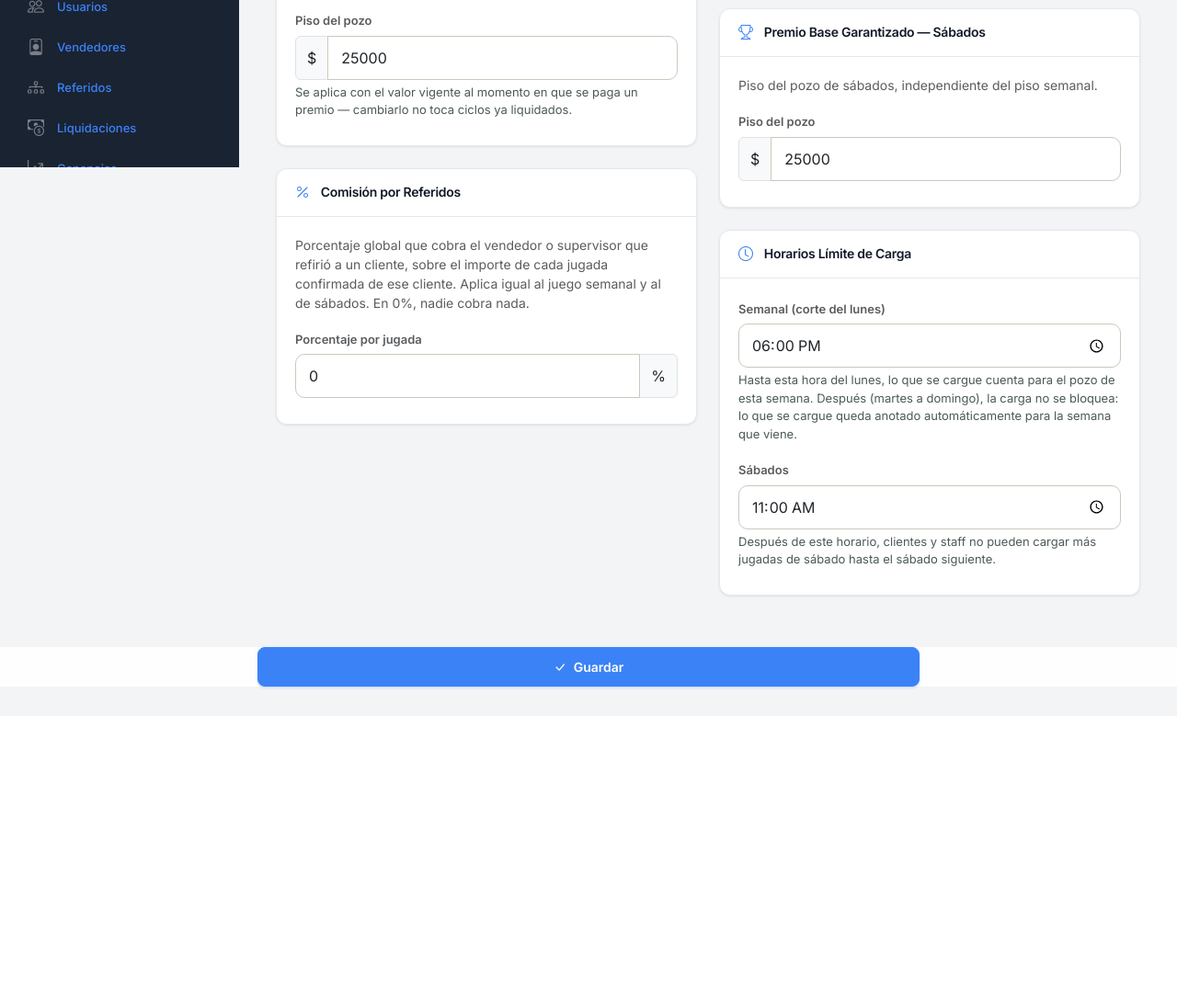
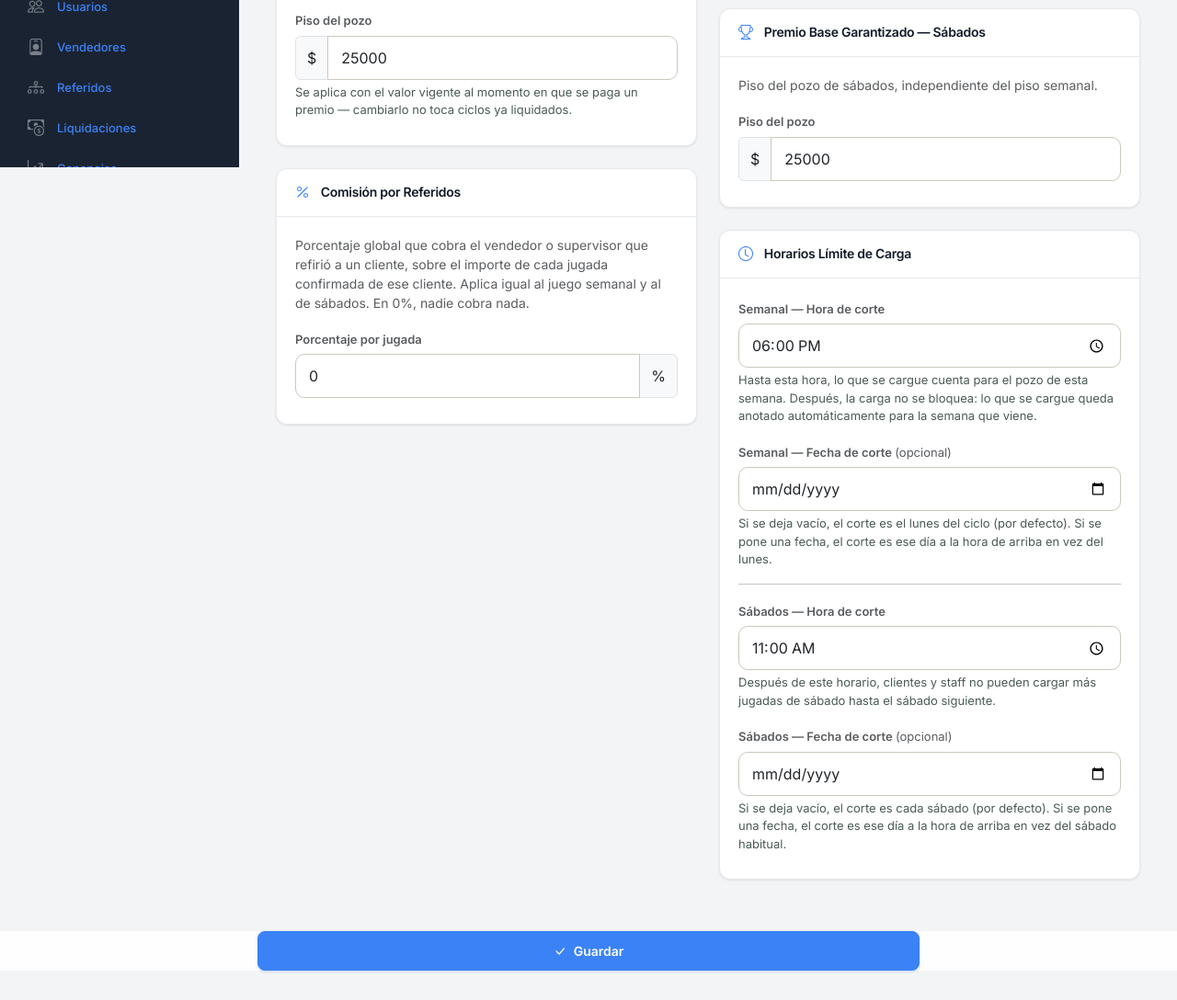
Before and after one commit to danqueve/polla, a PHP site: page /polla/admin/configuracion/index.php in a window 1280 px wide. Shown: the part 618-1706 px from the top of the page at 92% size. Before the commit the page ends 1369 px from the top, so only its background shows below. Run offline with PHP 8.4, Linux system fonts and the light colour scheme; the visitor is signed in with stand-in values (Sample User, id 1); tables that the repository leaves empty or names only in its code hold one stand-in row (values such as "Sample post").

Commit message:
Agregar campo de fecha límite a la configuración de horarios
Los horarios de corte (semanal y sábados) ahora permiten configurar
opcionalmente una fecha específica además de la hora. Cuando se deja
vacío, el comportamiento es el de siempre (lunes para semanal, sábado
para sábados). Cuando se pone una fecha, el corte se aplica en esa
fecha a la hora configurada.

Co-Authored-By: Claude Opus 4.6 <noreply@anthropic.com>
Claude-Session: https://claude.ai/code/session_014tkUyDgFMjYMQTE2Zf1Atv

```diff
--- a/admin/configuracion/guardar.php
+++ b/admin/configuracion/guardar.php
@@ -15,6 +15,8 @@ $montoSabado = trim($_POST['monto_jugada_sabado'] ?? '');
 $premioBaseSabado = trim($_POST['premio_base_sabado'] ?? '');
 $horarioSemanal   = trim($_POST['horario_limite_semanal'] ?? '');
 $horarioSabado    = trim($_POST['horario_limite_sabado'] ?? '');
+$fechaLimiteSemanal = trim($_POST['fecha_limite_semanal'] ?? '');
+$fechaLimiteSabado  = trim($_POST['fecha_limite_sabado'] ?? '');
 $comisionPorcentaje = trim($_POST['comision_jugada_porcentaje'] ?? '');
 $cantidadSabado      = trim($_POST['numeros_por_jugada_sabado'] ?? '');
 
@@ -25,6 +27,8 @@ $old = [
     'premio_base_sabado'         => $premioBaseSabado,
     'horario_limite_semanal'     => $horarioSemanal,
     'horario_limite_sabado'      => $horarioSabado,
+    'fecha_limite_semanal'       => $fechaLimiteSemanal,
+    'fecha_limite_sabado'        => $fechaLimiteSabado,
     'comision_jugada_porcentaje' => $comisionPorcentaje,
     'numeros_por_jugada_sabado'  => $cantidadSabado,
 ];
--- a/admin/configuracion/index.php
+++ b/admin/configuracion/index.php
@@ -22,8 +22,12 @@ $ultimaPremioSabado = $configuracion->ultimaActualizacion('premio_base_sabado');
 
 $horarioSemanal      = old('horario_limite_semanal', $configuracion->horarioLimiteSemanal());
 $horarioSabado       = old('horario_limite_sabado', $configuracion->horarioLimiteSabado());
+$fechaLimiteSemanal  = old('fecha_limite_semanal', $configuracion->fechaLimiteSemanal());
+$fechaLimiteSabado   = old('fecha_limite_sabado', $configuracion->fechaLimiteSabado());
 $ultimoHorarioSemanal = $configuracion->ultimaActualizacion('horario_limite_semanal');
 $ultimoHorarioSabado  = $configuracion->ultimaActualizacion('horario_limite_sabado');
+$ultimaFechaSemanal   = $configuracion->ultimaActualizacion('fecha_limite_semanal');
+$ultimaFechaSabado    = $configuracion->ultimaActualizacion('fecha_limite_sabado');
 
 $comisionPorcentaje = old('comision_jugada_porcentaje', (string) $configuracion->comisionJugadaPorcentaje());
 $ultimaComision     = $configuracion->ultimaActualizacion('comision_jugada_porcentaje');
@@ -282,12 +286,12 @@ require __DIR__ . '/../../includes/admin_topbar.php';
                     </div>
                     <div class="g-card__body">
                         <div class="mb-3">
-                            <label class="form-label fw-semibold small text-muted" for="horario_limite_semanal">Semanal (corte del lunes)</label>
+                            <label class="form-label fw-semibold small text-muted" for="horario_limite_semanal">Semanal — Hora de corte</label>
                             <input type="time" class="form-control form-control-lg" id="horario_limite_semanal" name="horario_limite_semanal"
                                    value="<?= e($horarioSemanal) ?>" required>
                             <div class="form-text">
-                                Hasta esta hora del lunes, lo que se cargue cuenta para el pozo
-                                de esta semana. Después (martes a domingo), la carga no se
+                                Hasta esta hora, lo que se cargue cuenta para el pozo
+                                de esta semana. Después, la carga no se
                                 bloquea: lo que se cargue queda anotado automáticamente para
                                 la semana que viene.
                             </div>
@@ -301,8 +305,29 @@ require __DIR__ . '/../../includes/admin_topbar.php';
                             <?php endif; ?>
                         </div>
 
-                        <div class="mb-2">
-                            <label class="form-label fw-semibold small text-muted" for="horario_limite_sabado">Sábados</label>
+                        <div class="mb-3">
+                            <label class="form-label fw-semibold small text-muted" for="fecha_limite_semanal">Semanal — Fecha de corte <span class="text-muted fw-normal">(opcional)</span></label>
+                            <input type="date" class="form-control form-control-lg" id="fecha_limite_semanal" name="fecha_limite_semanal"
+                                   value="<?= e($fechaLimiteSemanal) ?>">
+                            <div class="form-text">
+                                Si se deja vacío, el corte es el lunes del ciclo (por defecto).
+                                Si se pone una fecha, el corte es ese día a la hora de arriba
+                                en vez del lunes.
+                            </div>
+                            <?php if ($ultimaFechaSemanal): ?>
+                                <p class="text-muted small mb-0 mt-1">
+                                    Último cambio: <?= e(formatFechaHora($ultimaFechaSemanal['actualizado_en'])) ?>
+                                    <?php if ($ultimaFechaSemanal['actualizado_por']): ?>
+                                        · por <?= e($ultimaFechaSemanal['actualizado_por']) ?>
+                                    <?php endif; ?>
+                                </p>
+                            <?php endif; ?>
+                        </div>
+
+                        <hr>
+
+                        <div class="mb-3">
+                            <label class="form-label fw-semibold small text-muted" for="horario_limite_sabado">Sábados — Hora de corte</label>
                             <input type="time" class="form-control form-control-lg" id="horario_limite_sabado" name="horario_limite_sabado"
                                    value="<?= e($horarioSabado) ?>" required>
                             <div class="form-text">
@@ -314,6 +339,25 @@ require __DIR__ . '/../../includes/admin_topbar.php';
                                     Último cambio: <?= e(formatFechaHora($ultimoHorarioSabado['actualizado_en'])) ?>
                                     <?php if ($ultimoHorarioSabado['actualizado_por']): ?>
                                         · por <?= e($ultimoHorarioSabado['actualizado_por']) ?>
+                                    <?php endif; ?>
+                                </p>
+                            <?php endif; ?>
+                        </div>
+
+                        <div class="mb-2">
+                            <label class="form-label fw-semibold small text-muted" for="fecha_limite_sabado">Sábados — Fecha de corte <span class="text-muted fw-normal">(opcional)</span></label>
+                            <input type="date" class="form-control form-control-lg" id="fecha_limite_sabado" name="fecha_limite_sabado"
+                                   value="<?= e($fechaLimiteSabado) ?>">
+                            <div class="form-text">
+                                Si se deja vacío, el corte es cada sábado (por defecto).
+                                Si se pone una fecha, el corte es ese día a la hora de arriba
+                                en vez del sábado habitual.
+                            </div>
+                            <?php if ($ultimaFechaSabado): ?>
+                                <p class="text-muted small mb-0 mt-1">
+                                    Último cambio: <?= e(formatFechaHora($ultimaFechaSabado['actualizado_en'])) ?>
+                                    <?php if ($ultimaFechaSabado['actualizado_por']): ?>
+                                        · por <?= e($ultimaFechaSabado['actualizado_por']) ?>
                                     <?php endif; ?>
                                 </p>
                             <?php endif; ?>
--- a/src/Services/CicloService.php
+++ b/src/Services/CicloService.php
@@ -211,8 +211,11 @@ class CicloService
             return false;
         }
 
+        $fechaLimite = $this->parametros->fechaLimiteSemanal();
+        $fechaCorte  = ($fechaLimite !== '') ? $fechaLimite : $ciclo['fecha_inicio'];
+
         $corte = new DateTimeImmutable(
-            $ciclo['fecha_inicio'] . ' ' . $this->parametros->horarioLimiteSemanal() . ':00'
+            $fechaCorte . ' ' . $this->parametros->horarioLimiteSemanal() . ':00'
         );
 
         return new DateTimeImmutable('now') > $corte;
--- a/src/Services/ConfiguracionService.php
+++ b/src/Services/ConfiguracionService.php
@@ -57,6 +57,16 @@ class ConfiguracionService
         return $this->parametros->horarioLimiteSabado();
     }
 
+    public function fechaLimiteSemanal(): string
+    {
+        return $this->parametros->fechaLimiteSemanal();
+    }
+
+    public function fechaLimiteSabado(): string
+    {
+        return $this->parametros->fechaLimiteSabado();
+    }
+
     public function comisionJugadaPorcentaje(): float
     {
         return $this->parametros->comisionJugadaPorcentaje();
@@ -92,7 +102,8 @@ class ConfiguracionService
      *
      * @param array{monto_jugada:string, premio_base:string, monto_jugada_sabado:string,
      *              premio_base_sabado:string, horario_limite_semanal:string,
-     *              horario_limite_sabado:string, comision_jugada_porcentaje:string,
+     *              horario_limite_sabado:string, fecha_limite_semanal:string,
+     *              fecha_limite_sabado:string, comision_jugada_porcentaje:string,
      *              numeros_por_jugada_sabado:string} $form
      * @throws ValidacionException
      */
@@ -105,6 +116,8 @@ class ConfiguracionService
             'premio_base_sabado'         => $form['premio_base_sabado'],
             'horario_limite_semanal'     => $form['horario_limite_semanal'],
             'horario_limite_sabado'      => $form['horario_limite_sabado'],
+            'fecha_limite_semanal'       => $form['fecha_limite_semanal'],
+            'fecha_limite_sabado'        => $form['fecha_limite_sabado'],
             'comision_jugada_porcentaje' => $form['comision_jugada_porcentaje'],
             'numeros_por_jugada_sabado'  => $form['numeros_por_jugada_sabado'],
         ], $actualizadoPor);
--- a/src/Services/HorarioCargaService.php
+++ b/src/Services/HorarioCargaService.php
@@ -48,9 +48,18 @@ class HorarioCargaService
         }
 
         $ahora   = $ahora ?? new DateTimeImmutable('now');
-        $diaIso  = (int) $ahora->format('N'); // 1 = lunes ... 7 = domingo
         $minutos = self::minutosDelDia($ahora);
 
+        $fechaLimite = $this->parametros->fechaLimiteSabado();
+        if ($fechaLimite !== '') {
+            $hoyStr = $ahora->format('Y-m-d');
+            if ($hoyStr === $fechaLimite) {
+                return $minutos <= self::minutosDeHora($this->parametros->horarioLimiteSabado());
+            }
+            return $hoyStr < $fechaLimite;
+        }
+
+        $diaIso = (int) $ahora->format('N'); // 1 = lunes ... 7 = domingo
         // Sabado: solo el sabado tiene corte; domingo a viernes, sin limite.
         return $diaIso !== 6 || $minutos <= self::minutosDeHora($this->parametros->horarioLimiteSabado());
     }
@@ -65,6 +74,13 @@ class HorarioCargaService
     {
         if ($this->abierto($tipoJuego, $ahora)) {
             return null;
+        }
+
+        $fechaLimite = $this->parametros->fechaLimiteSabado();
+        if ($fechaLimite !== '') {
+            return 'El plazo para cargar jugadas de sábados cerró el '
+                 . date('d/m/Y', strtotime($fechaLimite))
+                 . ' a las ' . $this->parametros->horarioLimiteSabado() . '.';
         }
 
         return 'El horario para cargar jugadas de sábados cerró a las '
--- a/src/Services/ParametroService.php
+++ b/src/Services/ParametroService.php
@@ -30,6 +30,8 @@ class ParametroService
         'premio_base_sabado'     => '25000',
         'horario_limite_semanal' => '18:00',
         'horario_limite_sabado'  => '11:00',
+        'fecha_limite_semanal'   => '',
+        'fecha_limite_sabado'    => '',
         'comision_jugada_porcentaje' => '0',
         'numeros_por_jugada_sabado'  => '5',
     ];
@@ -133,6 +135,18 @@ class ParametroService
         return (string) $this->get('horario_limite_sabado');
     }
 
+    /** Fecha limite (YYYY-MM-DD) opcional para el corte semanal. Vacío = usa el lunes del ciclo. */
+    public function fechaLimiteSemanal(): string
+    {
+        return (string) $this->get('fecha_limite_semanal');
+    }
+
+    /** Fecha limite (YYYY-MM-DD) opcional para el corte de sábados. Vacío = usa el sábado del ciclo. */
+    public function fechaLimiteSabado(): string
+    {
+        return (string) $this->get('fecha_limite_sabado');
+    }
+
     /**
      * Porcentaje global de comision [Fase 11] para el vendedor/supervisor
      * que refirio al cliente, sobre el importe de cada jugada confirmada.
@@ -185,6 +199,10 @@ class ParametroService
             'horario_limite_semanal' => 'El horario límite semanal',
             'horario_limite_sabado'  => 'El horario límite de sábados',
         ];
+        $fechasLimite = [
+            'fecha_limite_semanal' => 'La fecha límite semanal',
+            'fecha_limite_sabado'  => 'La fecha límite de sábados',
+        ];
         $porcentajes = [
             'comision_jugada_porcentaje' => 'El porcentaje de comisión',
             'porcentaje_pozo'            => 'El porcentaje del pozo',
@@ -206,6 +224,10 @@ class ParametroService
             } elseif (isset($porcentajes[$clave])) {
                 if (!self::esNumeroDecimal($valor) || (float) $valor > 100) {
                     $errores[] = $porcentajes[$clave] . ' tiene que ser un número entre 0 y 100.';
+                }
+            } elseif (isset($fechasLimite[$clave])) {
+                if ($valor !== '' && !preg_match('/^\d{4}-(0[1-9]|1[0-2])-(0[1-9]|[12]\d|3[01])$/', $valor)) {
+                    $errores[] = $fechasLimite[$clave] . ' tiene que tener formato AAAA-MM-DD o quedar vacía.';
                 }
             } elseif ($clave === 'numeros_por_jugada_sabado') {
                 if (!ctype_digit($valor) || (int) $valor < 1 || (int) $valor > 20) {
```
